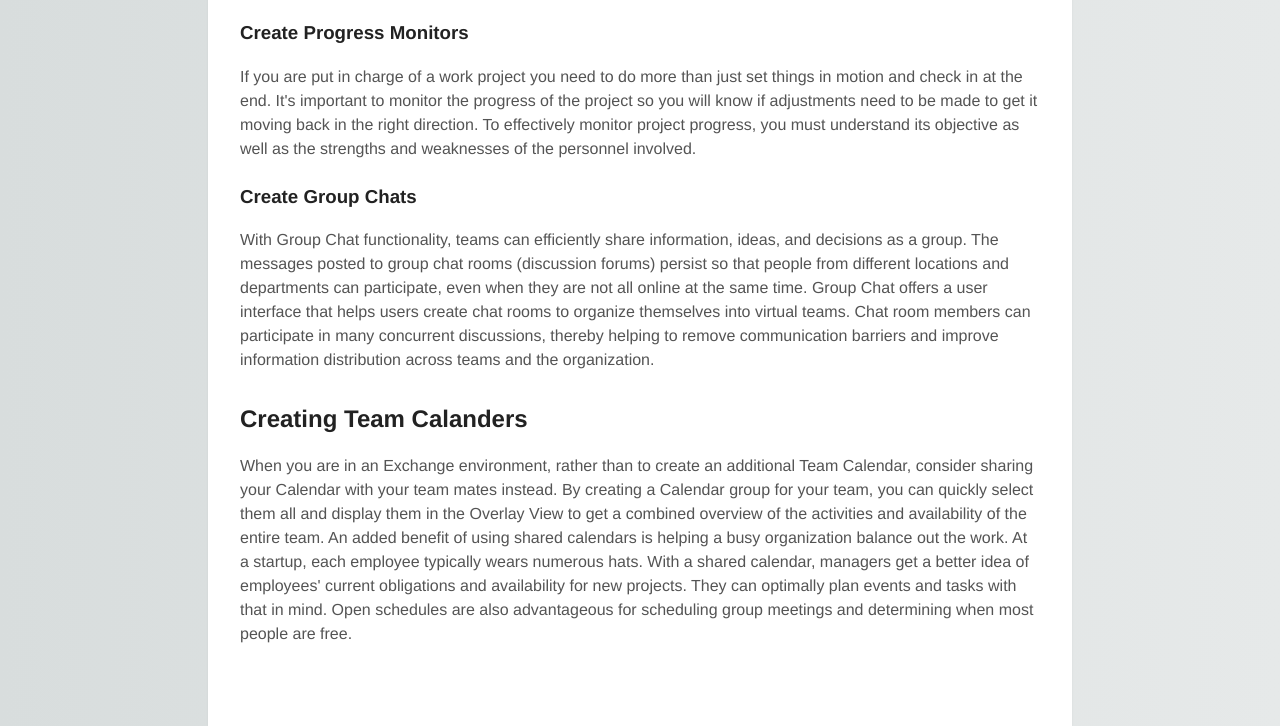
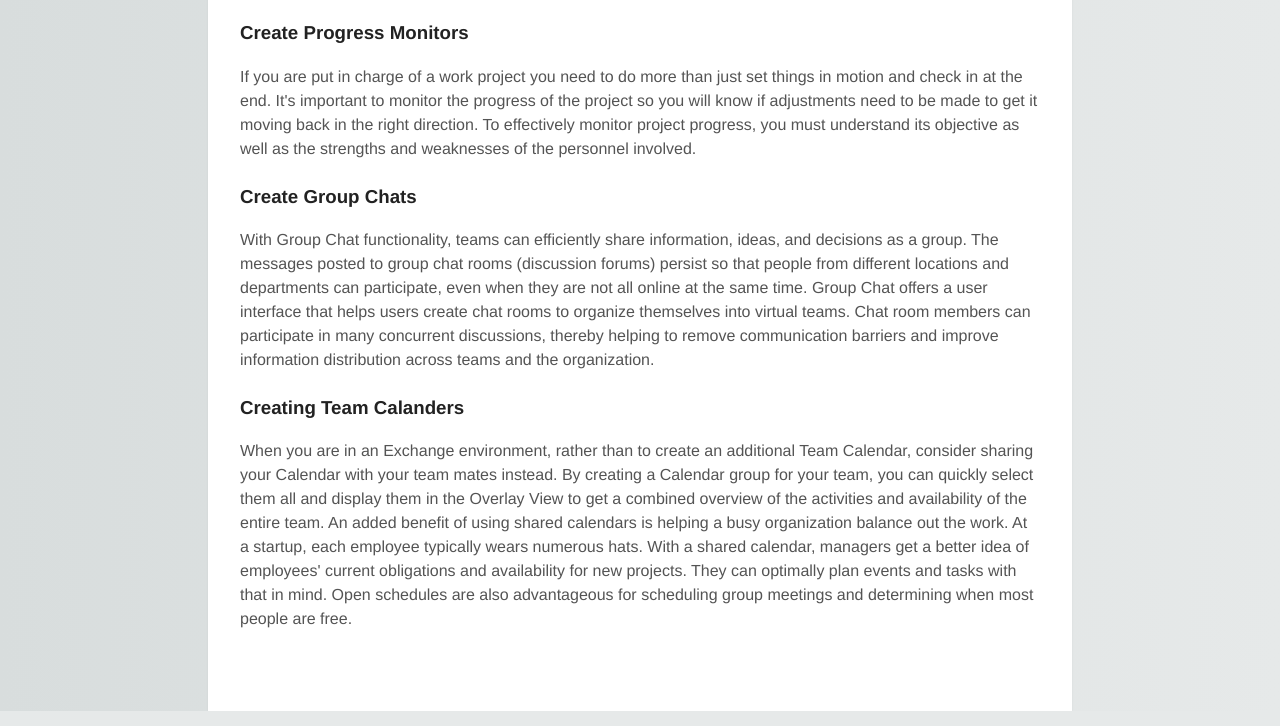
Before and after one commit to lightningstar/MontyPowerWebSquad, a plain HTML site: page features.html in a window 1280 px wide. Shown: the part 603-1329 px from the top of the page. Drawn offline with Linux system fonts and the light colour scheme.

Commit message:
proposed finish

```diff
--- a/features.html
+++ b/features.html
@@ -31,7 +31,7 @@
     <p>
     With Group Chat functionality, teams can efficiently share information, ideas, and decisions as a group. The messages posted to group chat rooms (discussion forums) persist so that people from different locations and departments can participate, even when they are not all online at the same time. Group Chat offers a user interface that helps users create chat rooms to organize themselves into virtual teams. Chat room members can participate in many concurrent discussions, thereby helping to remove communication barriers and improve information distribution across teams and the organization.
     </p>
-    <h2>Creating Team Calanders</h2>
+    <h3>Creating Team Calanders</h3>
     <p>
         When you are in an Exchange environment, rather than to create an additional Team Calendar, consider sharing your Calendar with your team mates instead. By creating a Calendar group for your team, you can quickly select them all and display them in the Overlay View to get a combined overview of the activities and availability of the entire team. An added benefit of using shared calendars is helping a busy organization balance out the work. At a startup, each employee typically wears numerous hats. With a shared calendar, managers get a better idea of employees' current obligations and availability for new projects. They can optimally plan events and tasks with that in mind. Open schedules are also advantageous for scheduling group meetings and determining when most people are free.
     </p>
```
